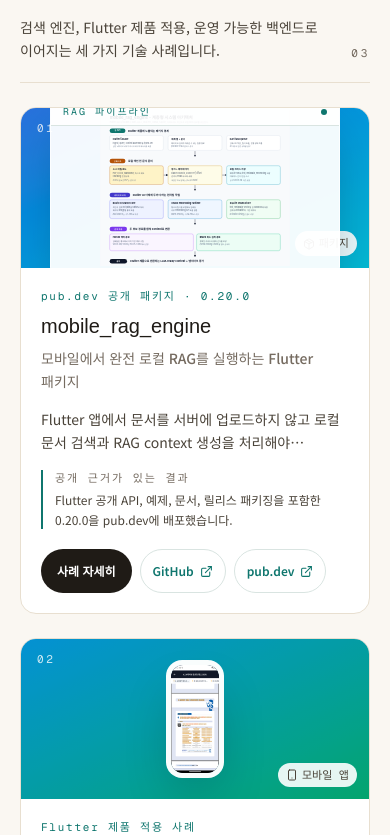
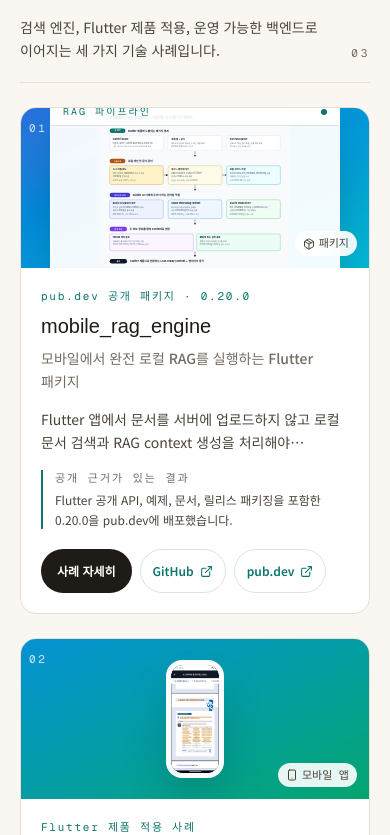
Before and after one commit to dev07060/dev-portfolio, a Next.js app: page / in a window 390 px wide. Shown: the part 1049-1884 px from the top of the page. Built offline with nearby package versions, Linux system fonts and the light colour scheme.

Commit message:
fix: finalize responsive portfolio QA

```diff
--- a/src/components/widgets/ProjectCard.tsx
+++ b/src/components/widgets/ProjectCard.tsx
@@ -81,7 +81,7 @@
       >
         <div className="absolute inset-0 bg-[#1f1b16]/15" />
         {typeof index === 'number' && (
-          <span className="absolute left-4 top-3 font-mono text-[11px] uppercase tracking-[0.25em] text-white/80">
+          <span className="absolute left-2 top-3 z-[2] font-mono text-[11px] uppercase tracking-[0.25em] text-white/80">
             {String(index + 1).padStart(2, '0')}
           </span>
         )}
@@ -91,7 +91,7 @@
           priority={Boolean(recruitmentCase) && index === 0}
           loading={Boolean(recruitmentCase) && index !== 0 ? 'eager' : undefined}
         />
-        <span className="absolute bottom-3 right-3 flex items-center gap-1 rounded-full bg-white/90 px-2 py-1 font-mono text-[11px] text-[#4a4339] backdrop-blur-md">
+        <span className="absolute bottom-3 right-3 z-[2] flex items-center gap-1 rounded-full bg-white/90 px-2 py-1 font-mono text-[11px] text-[#4a4339] backdrop-blur-md">
           {type.icon}
           {type.label}
         </span>
```
Also changed, not shown: 2 other files (tests, documents, lock files or other folders).
